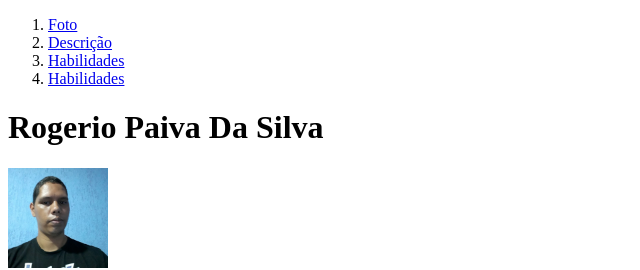
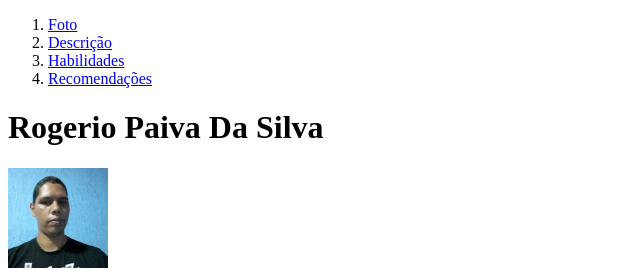
Before and after one commit to rogeriop1990cv/rogeriop1990cv.github.io, a plain HTML site: page index.html in a window 1280 px wide. Shown: the top 270 px of the page, 0-640 px from the left. Drawn offline with Linux system fonts and the light colour scheme.

Commit message:
Corigindo texto recomendações

```diff
--- a/index.html
+++ b/index.html
@@ -11,7 +11,7 @@
         <li><a href="#foto">Foto</a></li>
         <li><a href="#descricao">Descrição</a></li>
         <li><a href="#habilidades">Habilidades</a></li>
-        <li><a href="#recomendacoes">Habilidades</a></li>
+        <li><a href="#recomendacoes">Recomendações</a></li>
     </ol>
     <h1>Rogerio Paiva Da Silva</h1>
     <img src="foto.jpeg" alt="Foto de perfil do Rogerio" width="100px" id="foto">
```
